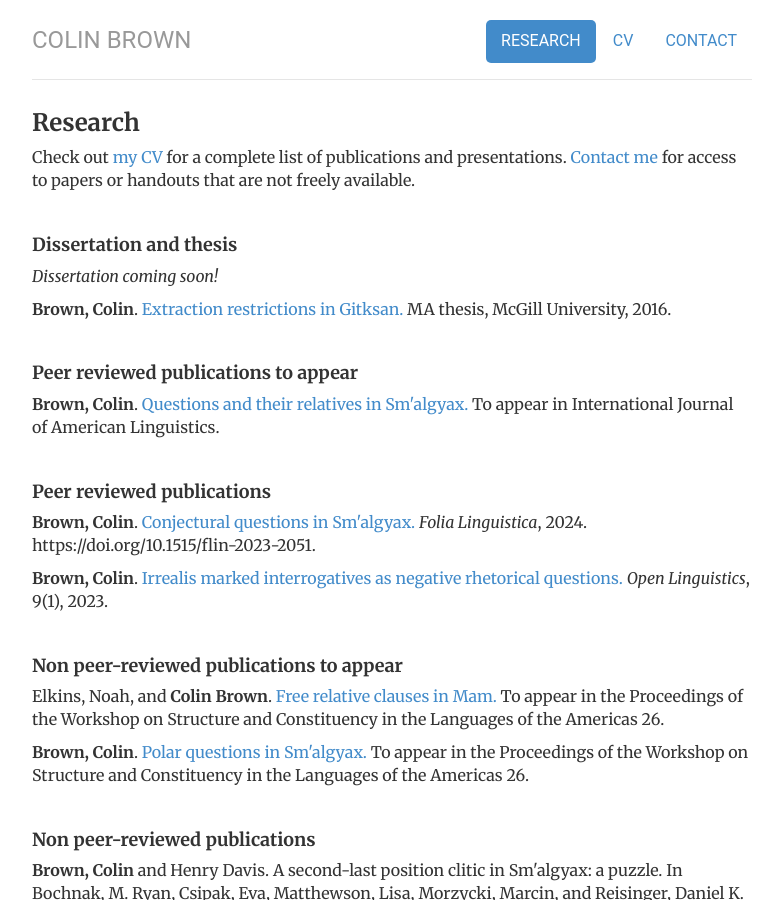
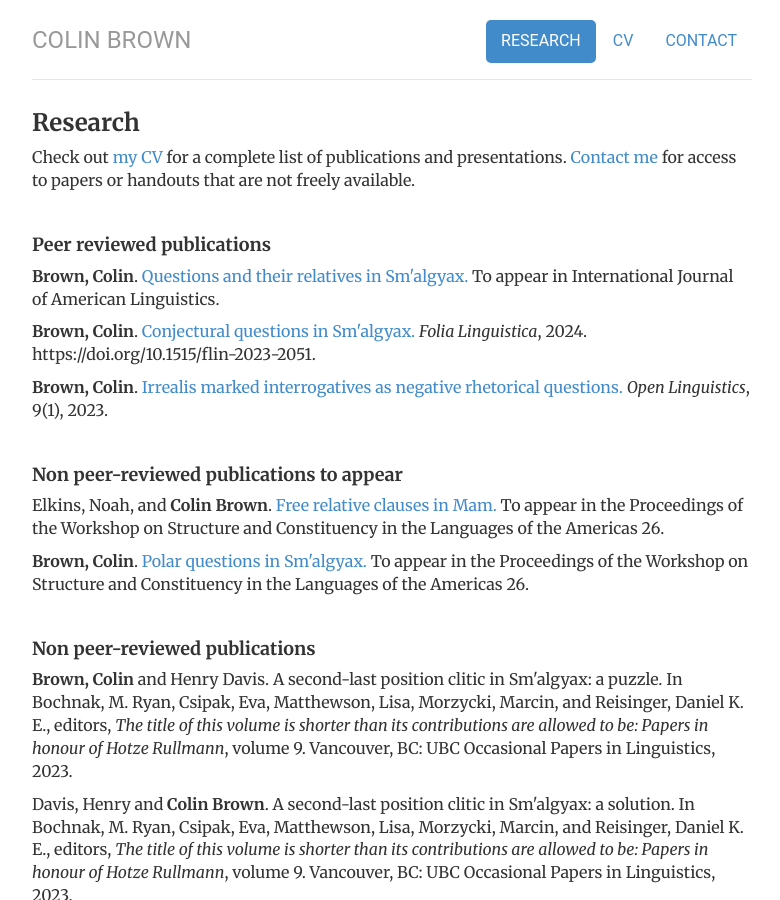
Before and after one commit to colinbr/colinbr.github.io, a Jekyll site: the page built from research/index.html, in a window 1280 px wide and 900 px high. Shown: the whole window, without its empty margins (248-1028 px from the left). Built offline with Jekyll 4.4.1, drawn with Linux system fonts in a browser that asks for light colours; some of the changed text lies outside the part shown.

Commit message:
Update index.html

```diff
--- a/research/index.html
+++ b/research/index.html
@@ -14,22 +14,9 @@ description: Colin Brown's research
 
 	<br>
 
-	<h4>Dissertation and thesis</h4>
-
-		<p><em>Dissertation coming soon!</em></p>
-
-		<p><b>Brown, Colin</b>. <a href="https://ling.auf.net/lingbuzz/003500">Extraction restrictions in Gitksan.</a> MA thesis, McGill University, 2016.</p>
-
-	<br>
-
-	<h4>Peer reviewed publications to appear</h4>
-
-		<p><b>Brown, Colin</b>. <a href="https://lingbuzz.net/lingbuzz/007015">Questions and their relatives in Sm'algyax.</a> To appear in International Journal of American Linguistics.</p>
-
-		<br>
-
 	<h4>Peer reviewed publications</h4>
 
+		<p><b>Brown, Colin</b>. <a href="https://www.journals.uchicago.edu/doi/10.1086/730303">Questions and their relatives in Sm'algyax.</a> To appear in International Journal of American Linguistics.</p>
 		<p><b>Brown, Colin</b>. <a href="https://www.degruyter.com/document/doi/10.1515/flin-2023-2051/html">Conjectural questions in Sm'algyax.</a> <em>Folia Linguistica</em>, 2024. https://doi.org/10.1515/flin-2023-2051.</p>
 		<p><b>Brown, Colin</b>. <a href="https://www.degruyter.com/document/doi/10.1515/opli-2022-0239/html">Irrealis marked interrogatives as negative rhetorical questions.</a> <em>Open Linguistics</em>, 9(1), 2023.</p>
 
```
Also changed, not shown: other parts of research/index.html (+6 -0 lines).
